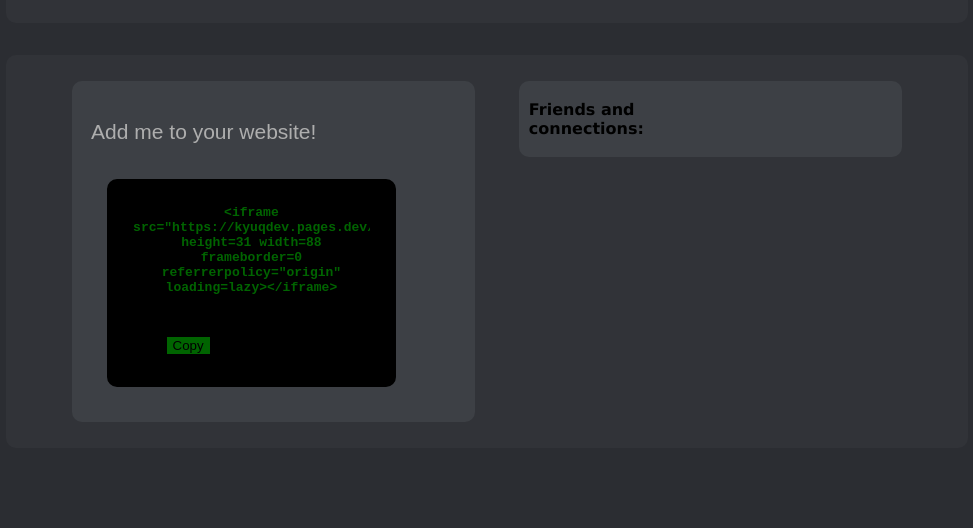
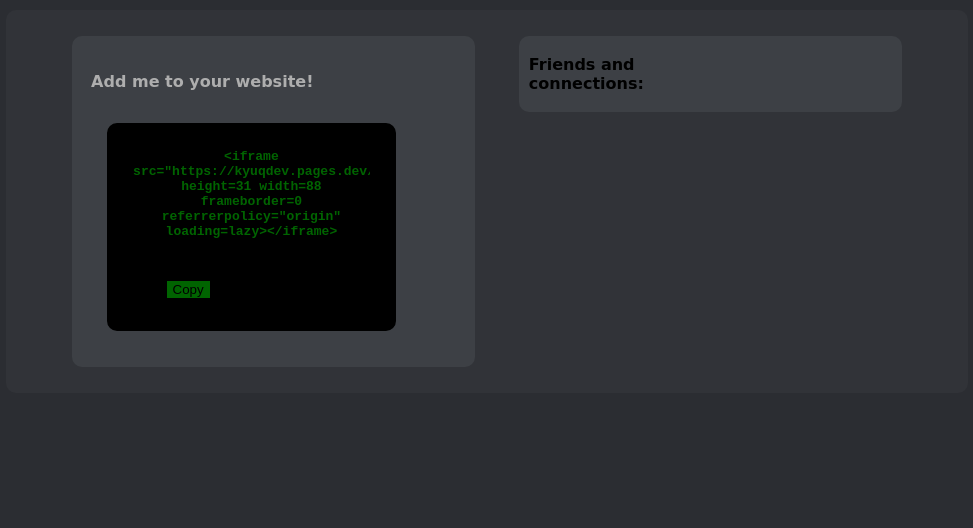
Before and after one commit to Kyuqdev/Kyuqdev, a plain HTML site: page index.html in a window 1280 px wide. Shown: the part 1036-1564 px from the top of the page, without its empty margins (153-1126 px from the left). After the commit the page ends 1508 px from the top, so only its background shows below. Drawn offline with Linux system fonts and the light colour scheme; grey boxes are pictures that could not be loaded.

Commit message:
stupid font commit

```diff
--- a/static/style.css
+++ b/static/style.css
@@ -2,10 +2,8 @@ body {
     background-color: #2B2D32;
     color: rgb(174, 174, 174);
     font-size: auto;
-    font-family: Verdana, Geneva, Tahoma, sans-serif, bold;
-    a { font-family: Papyrus, fantasy; font-size: 24px; font-style: normal; font-variant: normal; font-weight: 700; line-height: 26.4px; } h3 { font-family: Papyrus, fantasy; font-size: 14px; font-style: normal; font-variant: normal; font-weight: 700; line-height: 15.4px; } p { font-family: Papyrus, fantasy; font-size: 21px; font-style: normal; font-variant: normal; font-weight: 400; line-height: 20px; } blockquote { font-family: Papyrus, fantasy; font-size: 21px; font-style: normal; font-variant: normal; font-weight: 400; line-height: 30px; } pre { font-family: Papyrus, fantasy; font-size: 13px; font-style: normal; font-variant: normal; font-weight: 400; line-height: 18.5714px; }
+    font-family: cursive, sans-serif;
 }
-
 
 .textcard {
     width:100%;
```
